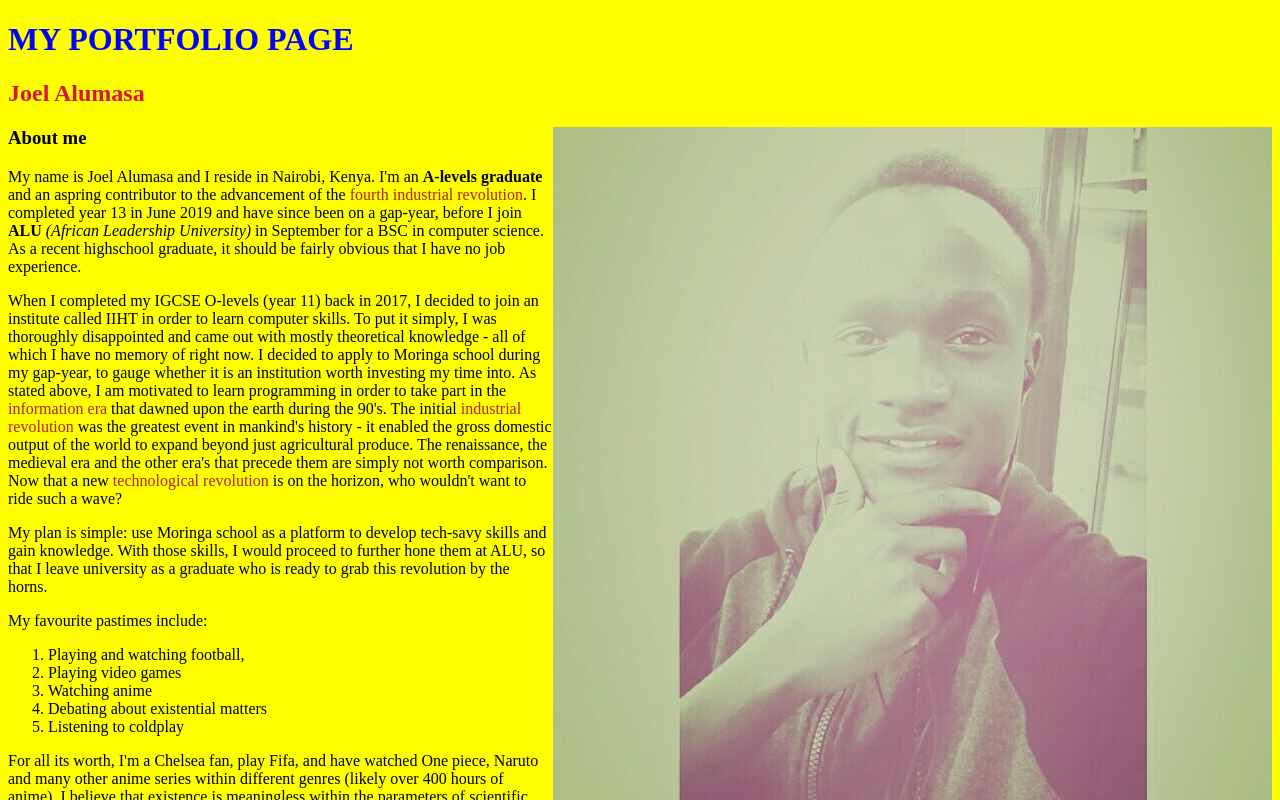
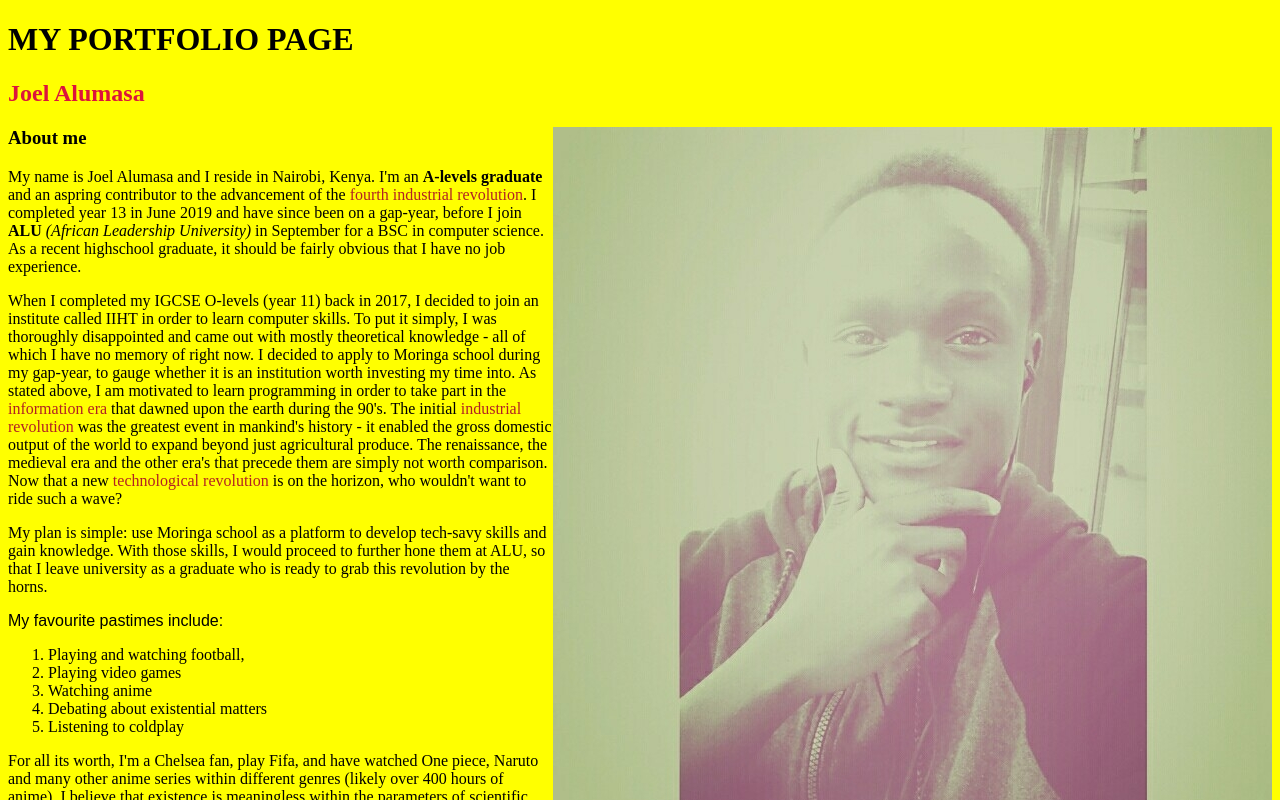
Before and after one commit to JoelAlumasa/Portfolio, a plain HTML site: page index.html in a window 1280 px wide. Shown: the top 800 px of the page. Drawn offline with Linux system fonts and the light colour scheme.

Commit message:
class selector used for hobbies paragraph for font family change

```diff
--- a/css/styles.css
+++ b/css/styles.css
@@ -16,8 +16,11 @@ img {
   color:firebrick;
 }
 h1 {
-  color: blue;
+  color: black;
 }
 h2 {
   color: crimson
 }
+.intro {
+  font-family: Arial, Helvetica, sans-serif;
+}
--- a/index.html
+++ b/index.html
@@ -38,7 +38,7 @@
     <p>My plan is simple: use Moringa school as a platform to develop tech-savy skills and gain knowledge.
       With those skills, I would proceed to further hone them at ALU, so that I leave university as a graduate who is ready to grab this revolution by the horns.
     </p>
-    <p> My favourite pastimes include:
+    <p class="intro"> My favourite pastimes include:
       <ol>
         <li>Playing and watching football,</li>
         <li>Playing video games </li>
```
